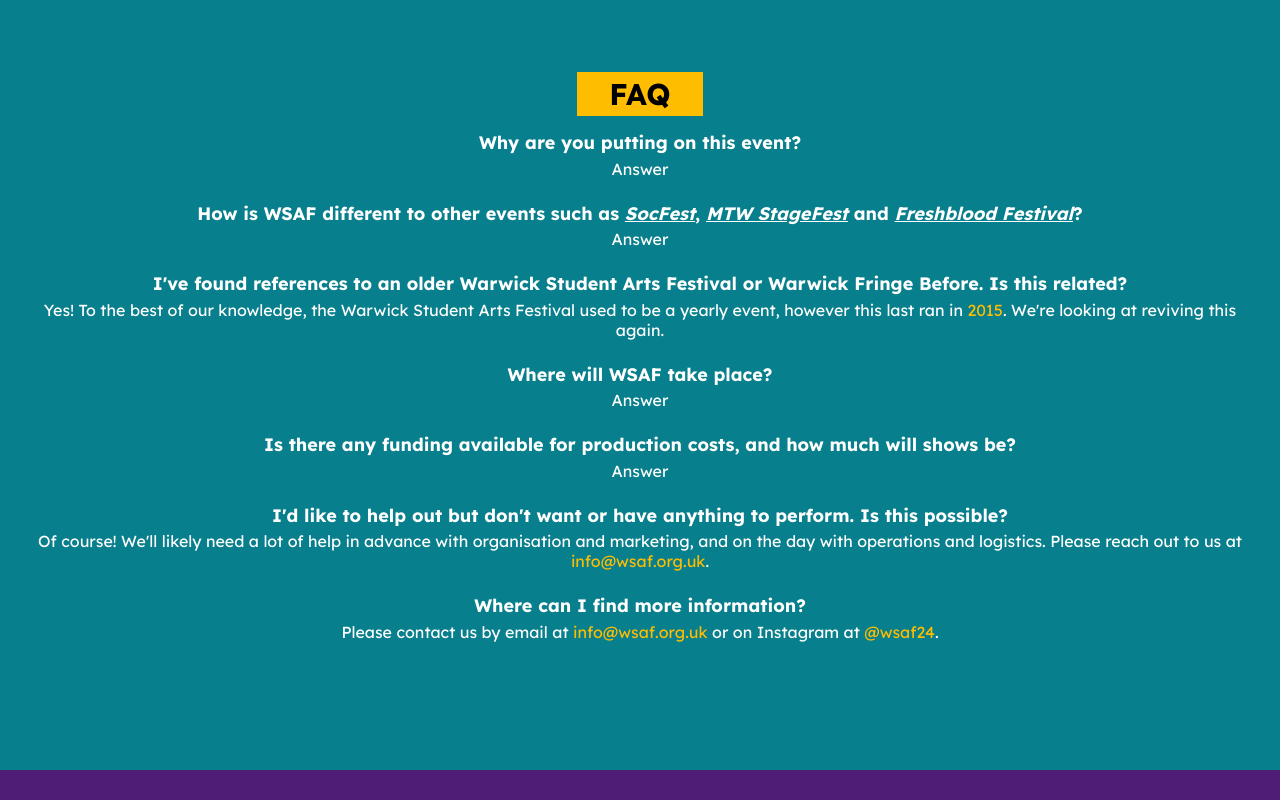
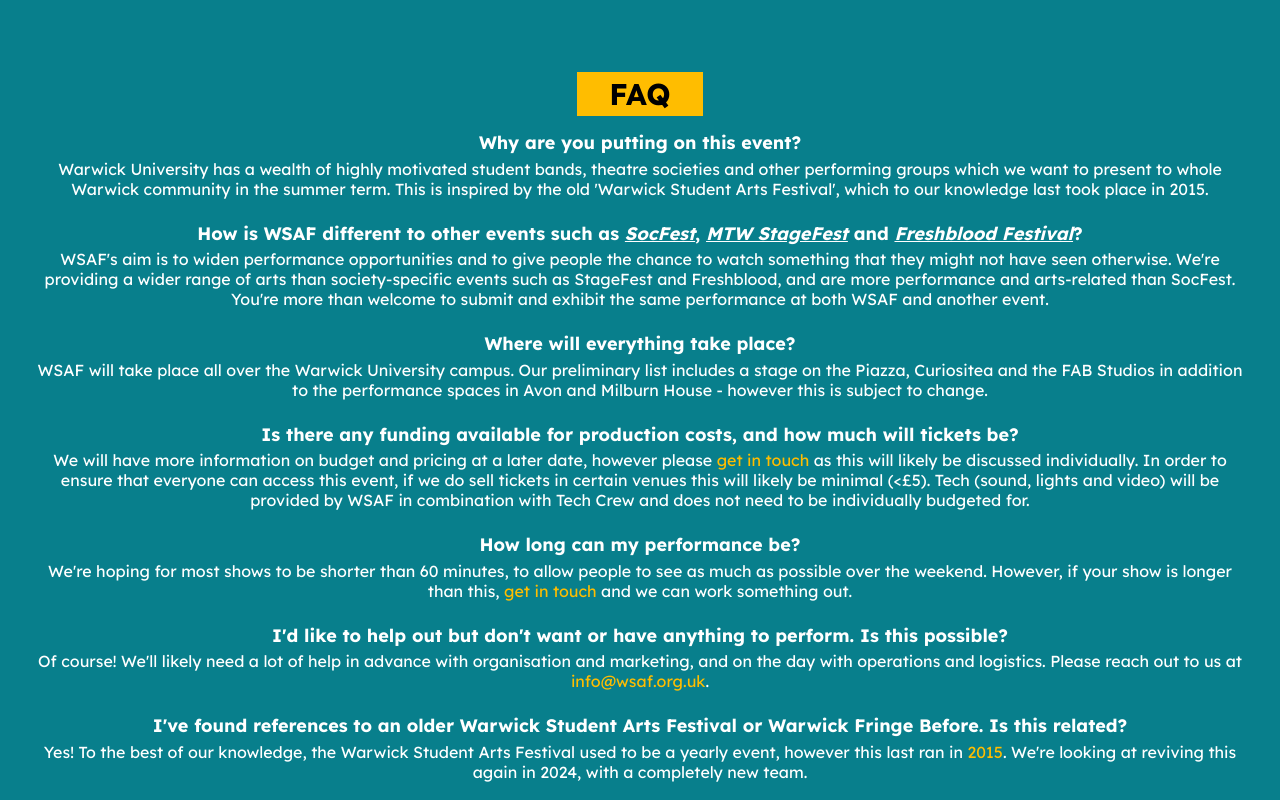
Before and after one commit to WarwickStudentArtsFestival/WSAF24-Website, a Next.js app: page / in a window 1280 px wide. Shown: the part 1840-2640 px from the top of the page. Built offline with nearby package versions, Linux system fonts and the light colour scheme.

Commit message:
:sparkles: Update FAQ

```diff
--- a/src/app/components/about.tsx
+++ b/src/app/components/about.tsx
@@ -7,7 +7,7 @@
       <div className="px-8 text-lg max-w-5xl mx-auto">
         <p className="font-bold mb-2">
           Warwick Student Arts Festival (WSAF) is a 3 day showcase and
-          celebration of all aspects of the arts here Warwick.
+          celebration of all aspects of the arts at Warwick.
         </p>
         <p>
           Every day will feature a morning-to-evening programme of events
--- a/src/app/components/faq.tsx
+++ b/src/app/components/faq.tsx
@@ -5,10 +5,18 @@
     <section className="mb-32">
       <h2>FAQ</h2>
 
-      <div className={`mx-8 my-2 leading-tight space-y-6 ${styles.faq}`}>
+      <div
+        className={`max-w-7xl mx-auto px-8 my-2 leading-tight space-y-6 ${styles.faq}`}
+      >
         <div>
           <h3>Why are you putting on this event?</h3>
-          <p>Answer</p>
+          <p>
+            Warwick University has a wealth of highly motivated student bands,
+            theatre societies and other performing groups which we want to
+            present to whole Warwick community in the summer term. This is
+            inspired by the old &apos;Warwick Student Arts Festival&apos;, which
+            to our knowledge last took place in 2015.
+          </p>
         </div>
 
         <div>
@@ -37,7 +45,73 @@
             </a>
             ?
           </h3>
-          <p>Answer</p>
+          <p>
+            WSAF&apos;s aim is to widen performance opportunities and to give
+            people the chance to watch something that they might not have seen
+            otherwise. We&apos;re providing a wider range of arts than
+            society-specific events such as StageFest and Freshblood, and are
+            more performance and arts-related than SocFest. You&apos;re more
+            than welcome to submit and exhibit the same performance at both WSAF
+            and another event.
+          </p>
+        </div>
+
+        <div>
+          <h3>Where will everything take place?</h3>
+          <p>
+            WSAF will take place all over the Warwick University campus. Our
+            preliminary list includes a stage on the Piazza, Curiositea and the
+            FAB Studios in addition to the performance spaces in Avon and
+            Milburn House - however this is subject to change.
+          </p>
+        </div>
+
+        <div>
+          <h3>
+            Is there any funding available for production costs, and how much
+            will tickets be?
+          </h3>
+          <p>
+            We will have more information on budget and pricing at a later date,
+            however please{' '}
+            <a href="mailto:info@wsaf.org.uk" target="_blank">
+              get in touch
+            </a>{' '}
+            as this will likely be discussed individually. In order to ensure
+            that everyone can access this event, if we do sell tickets in
+            certain venues this will likely be minimal (&lt;£5). Tech (sound,
+            lights and video) will be provided by WSAF in combination with Tech
+            Crew and does not need to be individually budgeted for.
+          </p>
+        </div>
+
+        <div>
+          <h3>How long can my performance be?</h3>
+          <p>
+            We&apos;re hoping for most shows to be shorter than 60 minutes, to
+            allow people to see as much as possible over the weekend. However,
+            if your show is longer than this,{' '}
+            <a href="mailto:info@wsaf.org.uk" target="_blank">
+              get in touch
+            </a>{' '}
+            and we can work something out.
+          </p>
+        </div>
+
+        <div>
+          <h3>
+            I&apos;d like to help out but don&apos;t want or have anything to
+            perform. Is this possible?
+          </h3>
+          <p>
+            Of course! We&apos;ll likely need a lot of help in advance with
+            organisation and marketing, and on the day with operations and
+            logistics. Please reach out to us at{' '}
+            <a href="mailto:info@wsaf.org.uk" target="_blank">
+              info@wsaf.org.uk
+            </a>
+            .
+          </p>
         </div>
 
         <div>
@@ -55,36 +129,8 @@
             >
               2015
             </a>
-            . We&apos;re looking at reviving this again.
-          </p>
-        </div>
-
-        <div>
-          <h3>Where will WSAF take place?</h3>
-          <p>Answer</p>
-        </div>
-
-        <div>
-          <h3>
-            Is there any funding available for production costs, and how much
-            will shows be?
-          </h3>
-          <p>Answer</p>
-        </div>
-
-        <div>
-          <h3>
-            I&apos;d like to help out but don&apos;t want or have anything to
-            perform. Is this possible?
-          </h3>
-          <p>
-            Of course! We&apos;ll likely need a lot of help in advance with
-            organisation and marketing, and on the day with operations and
-            logistics. Please reach out to us at{' '}
-            <a href="mailto:info@wsaf.org.uk" target="_blank">
-              info@wsaf.org.uk
-            </a>
-            .
+            . We&apos;re looking at reviving this again in 2024, with a
+            completely new team.
           </p>
         </div>
 
```
